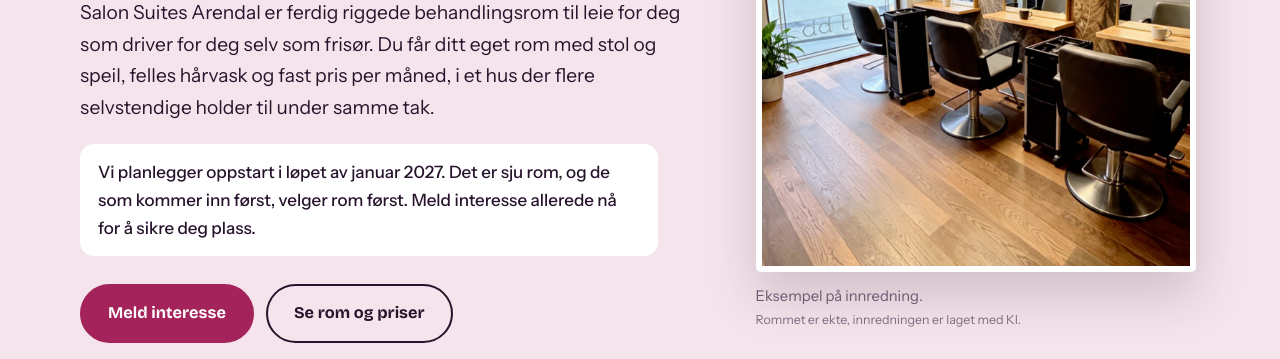
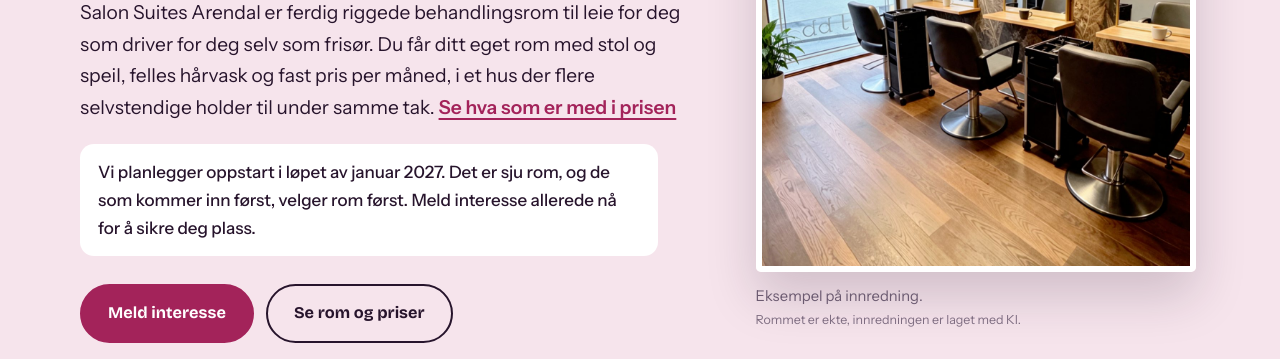
Before and after one commit to orcus-one/kribb_beauty, a plain HTML site: page nettsted/index.html in a window 1280 px wide. Shown: the part 441-800 px from the top of the page. Drawn offline with nearby package versions, Linux system fonts and the light colour scheme.

Commit message:
Lenk til hva som er med i prisen fra toppteksten
Co-Authored-By: Claude Fable 5.2 <noreply@anthropic.com>

```diff
--- a/nettsted/index.html
+++ b/nettsted/index.html
@@ -47,6 +47,7 @@
             Salon Suites Arendal er ferdig riggede behandlingsrom til leie for deg som driver for deg selv
             som frisør. Du får ditt eget rom med stol og speil, felles hårvask og fast pris per
             måned, i et hus der flere selvstendige holder til under samme tak.
+            <a class="tekstlenke" href="#med-i-prisen">Se hva som er med i prisen</a>
           </p>
           <p class="oppstart">
             Vi planlegger oppstart i løpet av januar 2027. Det er sju rom, og de som kommer inn
--- a/nettsted/stil.css
+++ b/nettsted/stil.css
@@ -275,6 +275,20 @@ main > .topp {
   margin-top: 1.4rem;
   font-size: 1.2rem;
   max-width: 34em;
+}
+
+/* Lenke inne i løpende tekst */
+.tekstlenke {
+  color: var(--baer);
+  font-weight: 600;
+  text-decoration: underline;
+  text-decoration-thickness: 2px;
+  text-underline-offset: 4px;
+  white-space: nowrap;
+}
+
+.tekstlenke:hover {
+  color: var(--baer-mork);
 }
 
 .oppstart {
```
